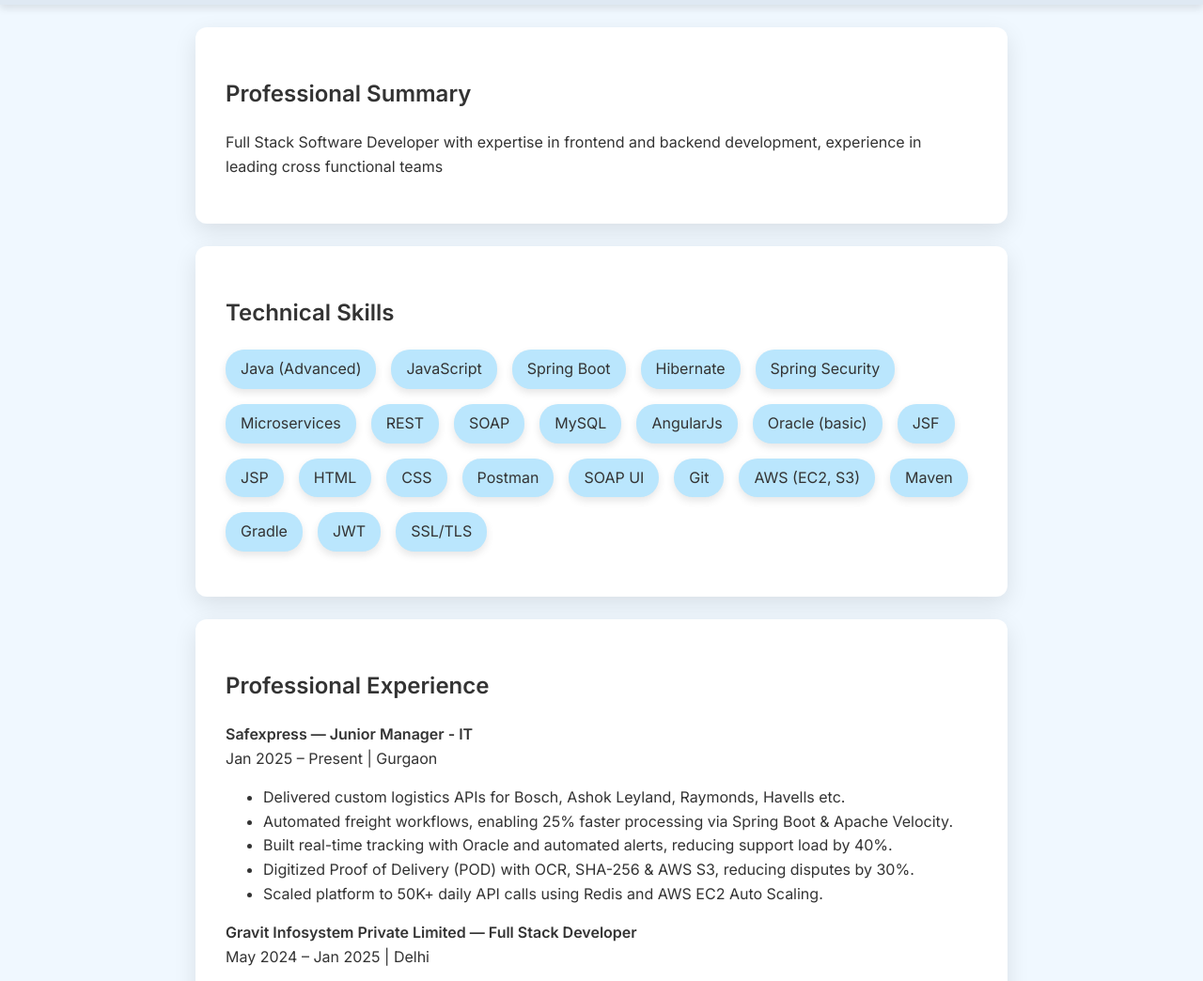
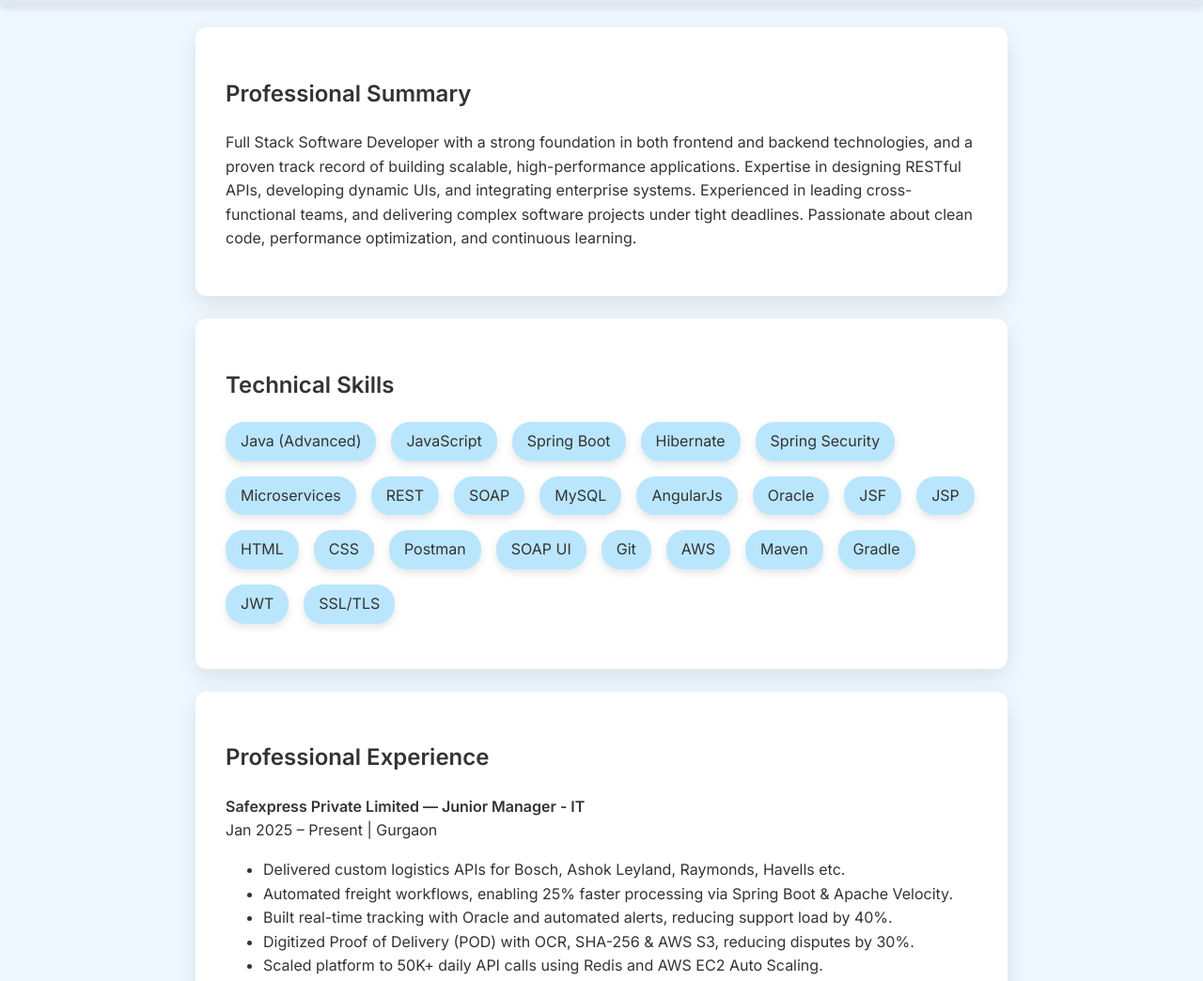
Before and after one commit to amitmaurya18/resume, a plain HTML site: page index.html in a window 1280 px wide. Shown: the part 520-1564 px from the top of the page at 94% size. Drawn offline with Linux system fonts and the light colour scheme.

Commit message:
Summary changes

```diff
--- a/index.html
+++ b/index.html
@@ -159,22 +159,22 @@
 
     <section id="summary">
       <h2>Professional Summary</h2>
-      <p>Full Stack Software Developer with expertise in frontend and backend development, experience in leading cross functional teams</p>
+      <p>Full Stack Software Developer with a strong foundation in both frontend and backend technologies, and a proven track record of building scalable, high-performance applications. Expertise in designing RESTful APIs, developing dynamic UIs, and integrating enterprise systems. Experienced in leading cross-functional teams, and delivering complex software projects under tight deadlines. Passionate about clean code, performance optimization, and continuous learning.</p>
     </section>
 
     <section class="skills" id="skills">
       <h2>Technical Skills</h2>
       <ul>
         <li>Java (Advanced)</li><li>JavaScript</li><li>Spring Boot</li><li>Hibernate</li><li>Spring Security</li>
-        <li>Microservices</li><li>REST</li><li>SOAP</li><li>MySQL</li><li>AngularJs</li><li>Oracle (basic)</li>
+        <li>Microservices</li><li>REST</li><li>SOAP</li><li>MySQL</li><li>AngularJs</li><li>Oracle</li>
         <li>JSF</li><li>JSP</li><li>HTML</li><li>CSS</li><li>Postman</li><li>SOAP UI</li><li>Git</li>
-        <li>AWS (EC2, S3)</li><li>Maven</li><li>Gradle</li><li>JWT</li><li>SSL/TLS</li>
+        <li>AWS</li><li>Maven</li><li>Gradle</li><li>JWT</li><li>SSL/TLS</li>
       </ul>
     </section>
 
     <section id="experience">
       <h2>Professional Experience</h2>
-      <p><strong>Safexpress — Junior Manager - IT</strong><br>Jan 2025 – Present | Gurgaon</p>
+      <p><strong>Safexpress Private Limited — Junior Manager - IT</strong><br>Jan 2025 – Present | Gurgaon</p>
       <ul>
         <li>Delivered custom logistics APIs for Bosch, Ashok Leyland, Raymonds, Havells etc.</li>
         <li>Automated freight workflows, enabling 25% faster processing via Spring Boot & Apache Velocity.</li>
```
